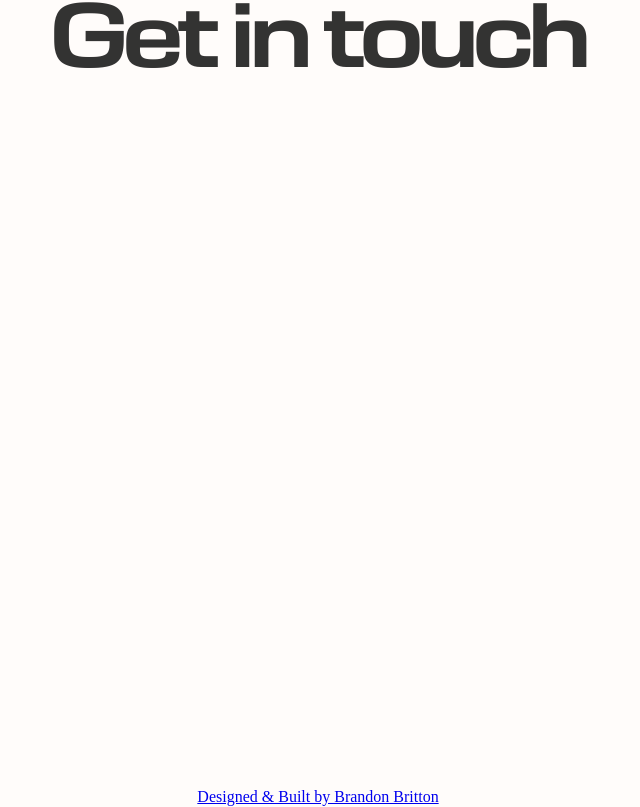
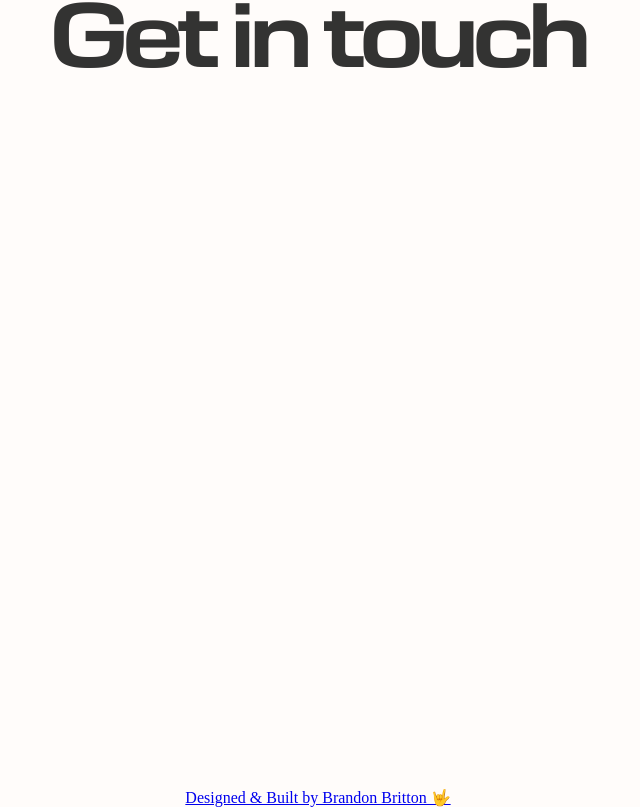
Before and after one commit to brandonBritton/Portfolio, a React (Create React App) app: page / in a window 1280 px wide. Shown: the part 2472-3279 px from the top of the page, without its empty margins (322-962 px from the left). Built offline with nearby package versions, Linux system fonts and the light colour scheme; no server answers.

Commit message:
add placeholder text

```diff
--- a/src/components/Footer.js
+++ b/src/components/Footer.js
@@ -1,6 +1,7 @@
 import React, { useEffect, useState } from "react";
 
 const Footer = () => {
+
     const [gitHubInfo, setGitHubInfo] = useState({
         stars: null,
         forks: null
@@ -22,7 +23,7 @@ const Footer = () => {
     return (
         <div>
             <a href="https://github.com/brandonBritton/portfolio">
-                <div>Designed &amp; Built by Brandon Britton</div>
+                <div>Designed &amp; Built by Brandon Britton 🤟</div>
 
                 {gitHubInfo.stars && gitHubInfo.forks && (
                     <div>
```
